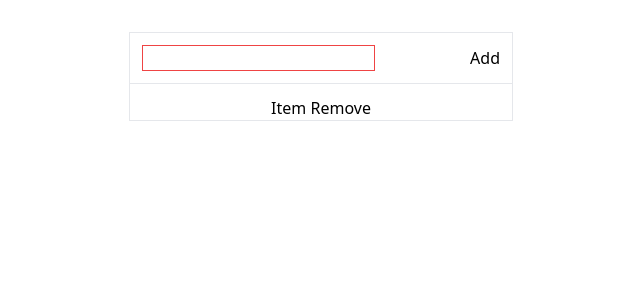
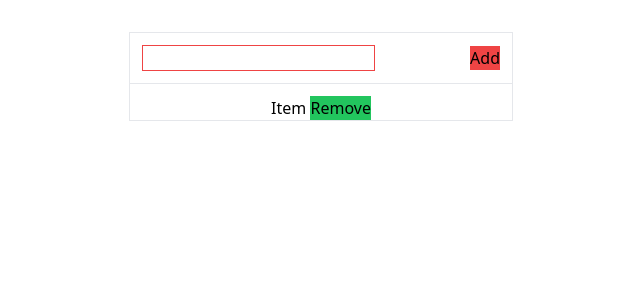
Before and after one commit to datlt2306/FPL-WEB209, a React (Vite) app: page / in a window 1280 px wide. Shown: the top 300 px of the page, without its empty margins (319-959 px from the left). Built offline with nearby package versions, Linux system fonts and the light colour scheme.

Commit message:
Buổi 1: update component

```diff
--- a/src/components/Button/index.tsx
+++ b/src/components/Button/index.tsx
@@ -1,11 +1,13 @@
 import React from "react";
 
 type Props = {
+    primary?: boolean;
+    danger?: boolean;
     children: React.ReactNode;
 };
 
-const Button = ({ children }: Props) => {
-    return <button>{children}</button>;
+const Button = ({ primary, children, danger }: Props) => {
+    return <button className={primary ? "bg-green-500" : "bg-red-500"}>{children}</button>;
 };
 
 export default Button;
--- a/src/components/Item/index.tsx
+++ b/src/components/Item/index.tsx
@@ -5,7 +5,7 @@ type Props = {};
 const Item = (props: Props) => {
     return (
         <li>
-            Item <Button>Remove</Button>
+            Item <Button primary>Remove</Button>
         </li>
     );
 };
```
